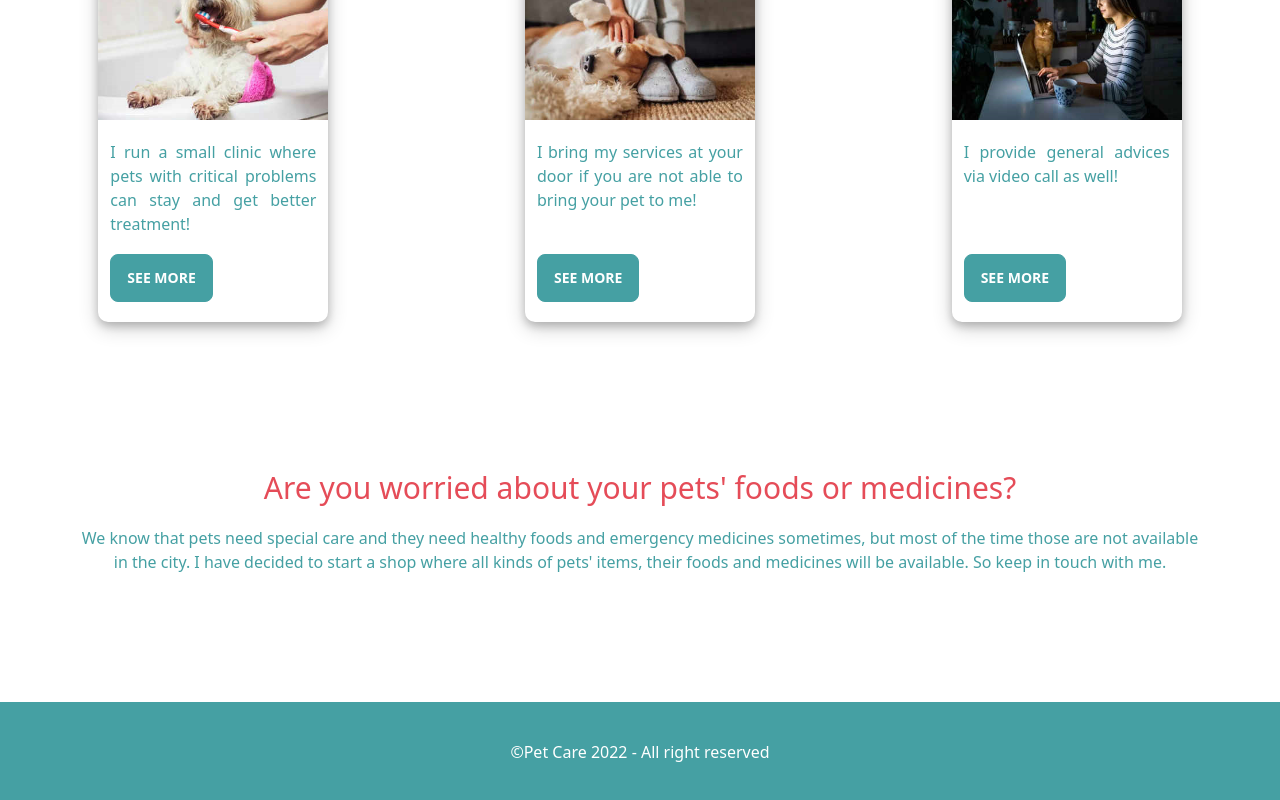
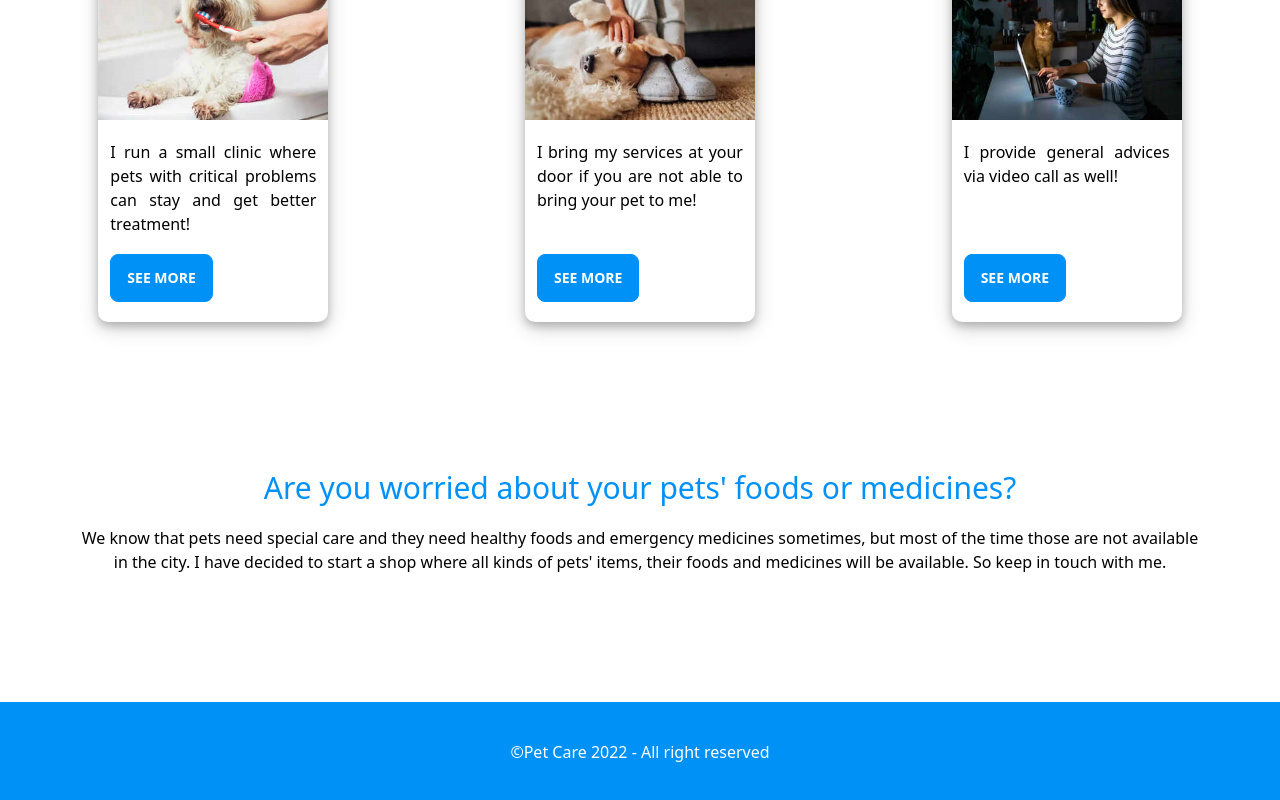
Before and after one commit to faridulhaque/Pet-Care, a React (Create React App) app: page / in a window 1280 px wide. Shown: the part 644-1444 px from the top of the page. Built offline with nearby package versions, Linux system fonts and the light colour scheme; no server answers.

Commit message:
color changed

```diff
--- a/src/Home/PetShop.js
+++ b/src/Home/PetShop.js
@@ -7,10 +7,10 @@ const PetShop = () => {
       style={{ height: "300px", display: "flex", alignItems: "center" }}
     >
       <div>
-        <h2 className="text-3xl text-center text-primary my-5" >
+        <h2 className="text-3xl text-center text-primary my-5">
           Are you worried about your pets' foods or medicines?{" "}
         </h2>
-        <p className="mx-20 text-center text-secondary">
+        <p className="mx-20 text-center text-black">
           We know that pets need special care and they need healthy foods and
           emergency medicines sometimes, but most of the time those are not
           available in the city. I have decided to start a shop where all kinds
--- a/src/Home/Services.js
+++ b/src/Home/Services.js
@@ -25,7 +25,7 @@ const Services = () => {
                 <img className="service-card-img" src={d.img} alt="pet"/>
             </div>
             <div className="mx-3 mt-5">
-              <p className="text-secondary text-justify">{d.comment}</p>
+              <p className="text-black text-justify">{d.comment}</p>
               <div className="card-actions justify-start">
                 <button onClick={()=>(navigate(`/home/${d.id}`))} className="btn btn-secondary text-white button-service-card">
                   See More
--- a/tailwind.config.js
+++ b/tailwind.config.js
@@ -9,8 +9,8 @@ module.exports = {
     themes: [
       {
         mytheme: {
-          primary: "rgb(229,76,88)",
-          secondary: "rgb(69,160,163)",
+          primary: "rgb(0,145,247)",
+          secondary: "rgb(0,145,247)",
           accent: "#37cdbe",
           neutral: "#3d4451",
           "base-100": "#ffffff",
```
